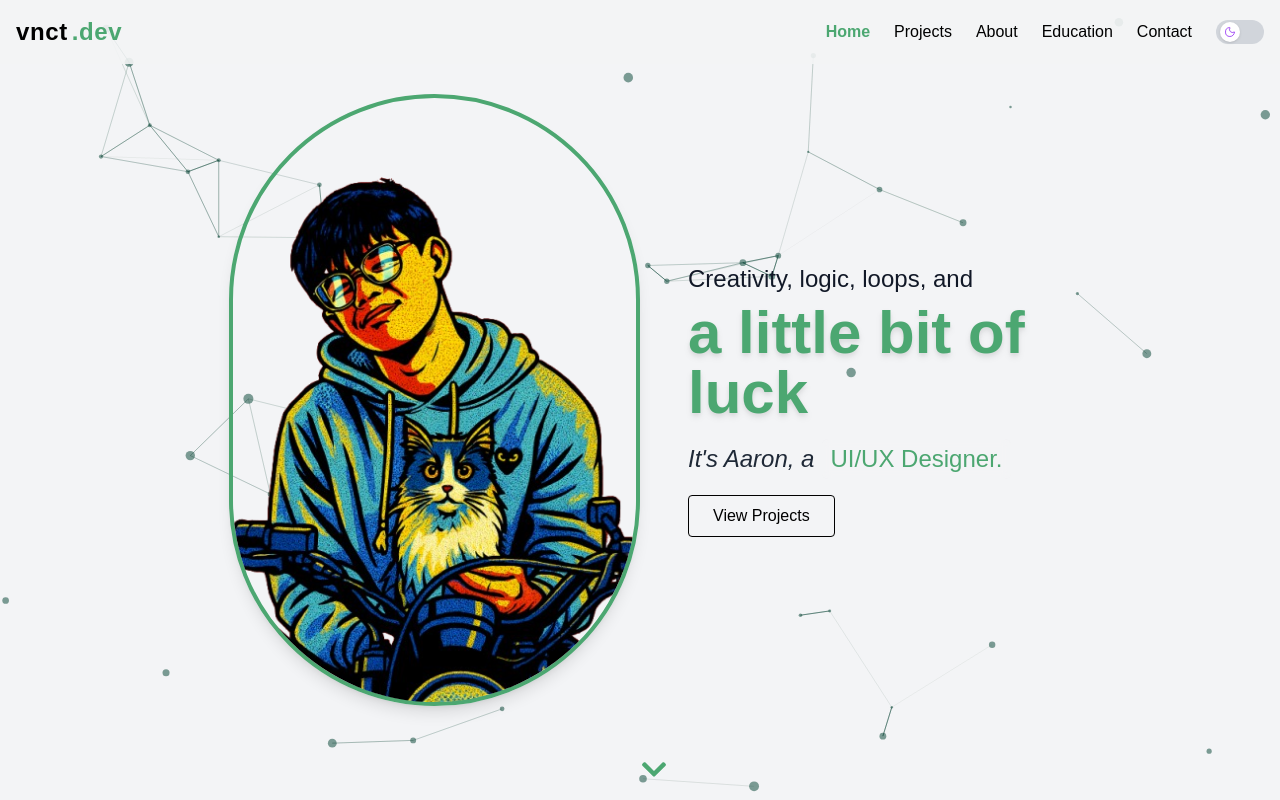
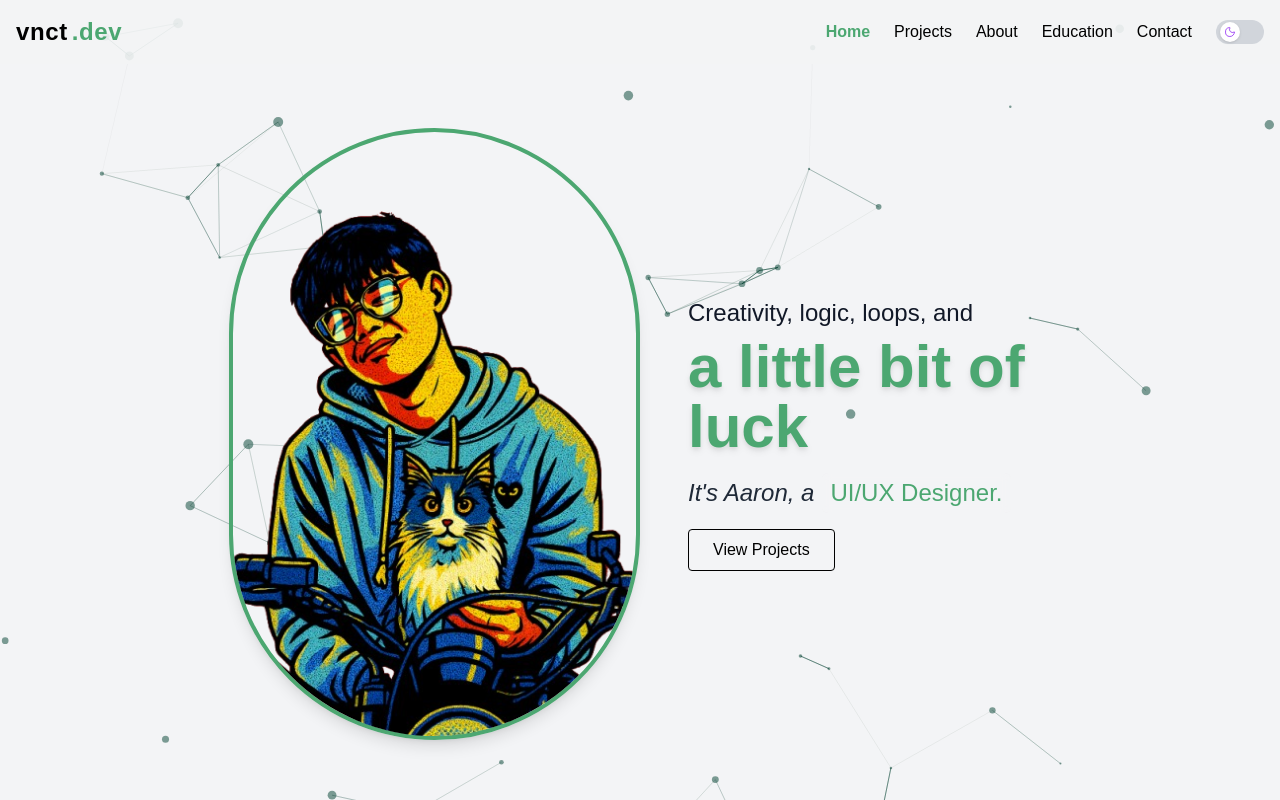
Before and after one commit to vnct69/vnct-portfolio, a React (Vite) app: page / in a window 1280 px wide. Shown: the top 800 px of the page. Built offline with nearby package versions, Linux system fonts and the light colour scheme.

Commit message:
Hero UI Tweaks -Remove the Scroll Indicator

```diff
--- a/src/components/Hero-Section/Hero.jsx
+++ b/src/components/Hero-Section/Hero.jsx
@@ -2,7 +2,6 @@ import { useState, useEffect } from "react";
 
 import ParticlesBackground from "./ParticlesBackground";
 import { motion, AnimatePresence } from "framer-motion";
-import { FaChevronDown } from "react-icons/fa"
 
 
 const Hero = () => {
@@ -29,21 +28,18 @@ const Hero = () => {
       initial={{ opacity: 0, y: 20 }}
       animate={{ opacity: 1, y: 0 }}
       transition={{ duration: 1, ease: "easeOut" }}
-      className="relative z-10 min-h-screen flex flex-col md:flex-row items-center justify-center px-6 py-12 bg-gray-100 dark:bg-black dark:text-white transition-colors duration-500"
-    >
-
-
+      className="relative z-10 flex flex-col md:flex-row items-center justify-center px-6 py-20 md:py-32 bg-gray-100 dark:bg-black dark:text-white transition-colors duration-500">
 
       {/* Background Particles */}
       <ParticlesBackground />
 
     <div className="flex flex-col md:flex-row items-center justify-center max-w-8xl mx-auto w-full">
         {/* Left - Image */}
-      <div className="md:w-1/3 flex justify-center">
+        <div className="w-full md:w-1/3 flex justify-center">
           <img
             src="/hero-img.png"
             alt="Aaron Vincent"
-          className="w-auto h-auto object-cover rounded-full border-4 shadow-lg transition-all duration-500 ease-in-out hover:scale-105 hover:-translate-y-1 hover:shadow-[0_0_20px_4px_rgba(76,167,113,0.6)]"
+            className="w-50 sm:w-52 md:w-auto h-auto object-cover rounded-full border-4 shadow-lg transition-all duration-500 ease-in-out hover:scale-105 hover:-translate-y-1 hover:shadow-[0_0_20px_4px_rgba(76,167,113,0.6)]"
             style={{ borderColor: "#4CA771" }}
           />
         </div>
@@ -101,20 +97,10 @@ const Hero = () => {
                   View Projects
                 </button>
               </div>
-
-          {/* Scroll Indicator */}
-          <motion.div
-            className="absolute bottom-6 left-1/2 transform -translate-x-1/2 cursor-default text-[#4CA771]"
-            animate={{ y: [0, 10, 0] }}
-            transition={{ repeat: Infinity, duration: 1.5 }}
-          >
-            <FaChevronDown size={28} />
-          </motion.div>
-
-
         </div>
       </div>
     </motion.section>
+
   );
 };
 
```
Lines whose indentation alone changed are shown as unchanged.
